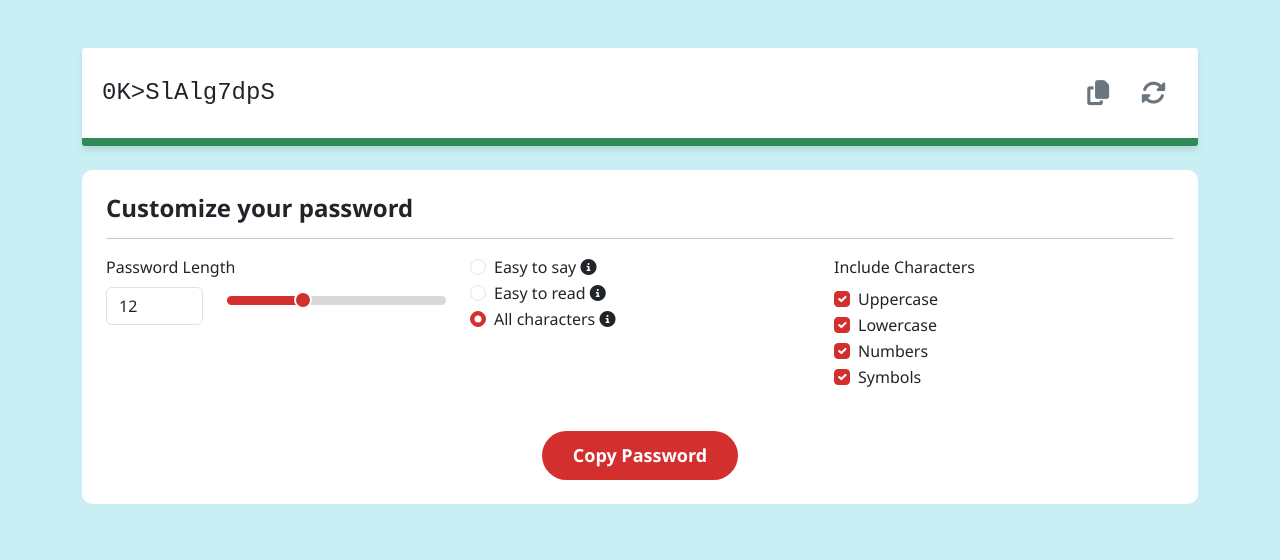
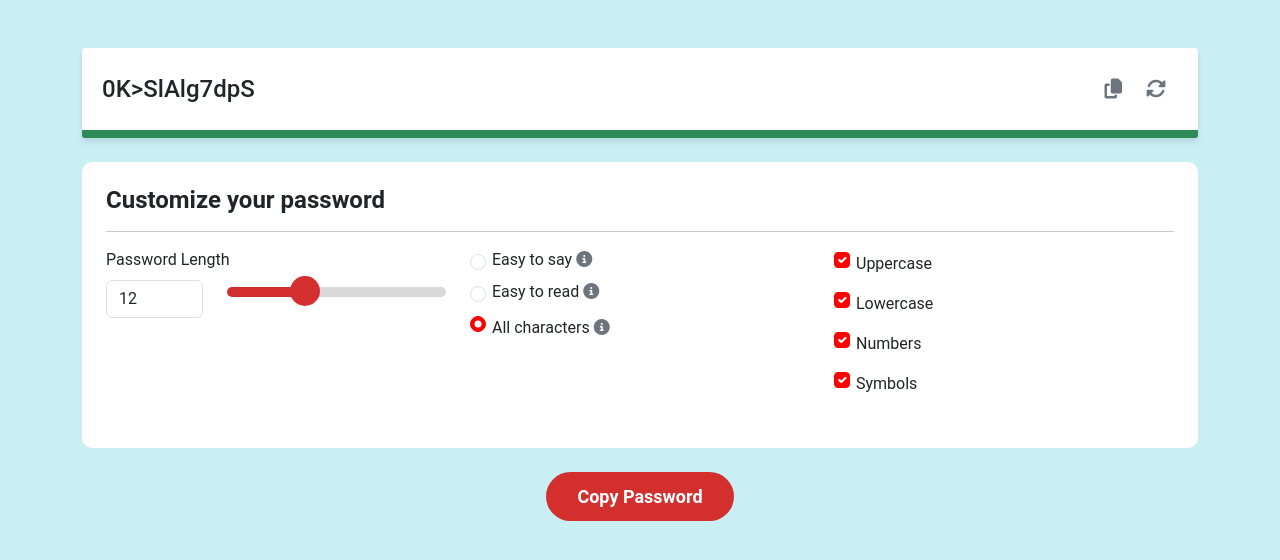
Before and after one commit to pranto113015/password-generator-tool, a plain HTML site: page index.html in a window 1280 px wide. Drawn offline with nearby package versions, Linux system fonts and the light colour scheme.

Commit message:
Enhance password generator UI and functionality
- Added sections for password display and customization in index.html
- Improved password generation logic in main.js to support dynamic character options
- Updated styles in style.css for better layout and user experience

```diff
--- a/index.html
+++ b/index.html
@@ -20,15 +20,17 @@
   </head>
   <body>
     <div class="container my-5">
-
+      <!-- Password Display Section -->
       <div class="password-display mb-4">
         <div id="password" class="password-box">f4K1n$1&H!QZ</div>
+
           <button
-          class="btn btn-outline-secondary me-2"
+            class="btn btn-outline-secondary "
             onclick="copyPassword()"
             title="Copy"
             style="border: none"
           >
+
             <i class="fas fa-copy"></i>
           </button>
           <button
@@ -39,14 +41,15 @@
           >
             <i class="fas fa-sync-alt"></i>
           </button>
+
       </div>
 
+      <!-- Password Customization Section -->
       <div class="card p-4">
         <h4 class="fw-bold mb-0">Customize your password</h4>
         <hr />
 
         <div class="row">
-
           <div class="col-md-4 mb-3">
             <label class="form-label">Password Length</label>
             <div class="row">
@@ -75,10 +78,8 @@
             </div>
           </div>
 
-
-
-          <div class="col-md-4 mb-3">
-            <div class="form-check">
+          <div class="col-md-4 mb-3 ">
+            <div class="form-check mb-2">
               <input
                 class="form-check-input"
                 type="radio"
@@ -86,9 +87,11 @@
                 id="say"
                 onclick="handleModeChange()"
               />
-              <label class="form-check-label" for="say">Easy to say  <i class="fas fa-info-circle" title="Disabled"></i></label>
+              <label class="form-check-label" for="say"
+                >Easy to say <i class="fas fa-info-circle" title="Disabled"></i
+              ></label>
             </div>
-            <div class="form-check">
+            <div class="form-check mb-2">
               <input
                 class="form-check-input"
                 type="radio"
@@ -96,9 +99,11 @@
                 id="read"
                 onclick="handleModeChange()"
               />
-              <label class="form-check-label" for="read">Easy to read <i class="fas fa-info-circle" title="Disabled"></i></label>
+              <label class="form-check-label" for="read"
+                >Easy to read <i class="fas fa-info-circle" title="Disabled"></i
+              ></label>
             </div>
-            <div class="form-check">
+            <div class="form-check mb-2">
               <input
                 class="form-check-input"
                 type="radio"
@@ -107,57 +112,24 @@
                 onclick="handleModeChange()"
                 checked
               />
-              <label class="form-check-label" for="all">All characters <i class="fas fa-info-circle" title="Disabled"></i></label>
+              <label class="form-check-label" for="all"
+                >All characters
+                <i class="fas fa-info-circle" title="Disabled"></i
+              ></label>
             </div>
           </div>
 
-
-          <div class="col-md-4 mb-3">
-            <label class="form-label d-block">Include Characters</label>
-            <div class="form-check">
-              <input
-                class="form-check-input"
-                type="checkbox"
-                id="uppercase"
-                checked
-              />
-              <label class="form-check-label" for="uppercase">Uppercase</label>
-            </div>
-            <div class="form-check">
-              <input
-                class="form-check-input"
-                type="checkbox"
-                id="lowercase"
-                checked
-              />
-              <label class="form-check-label" for="lowercase">Lowercase</label>
-            </div>
-            <div class="form-check">
-              <input
-                class="form-check-input"
-                type="checkbox"
-                id="numbers"
-                checked
-              />
-              <label class="form-check-label" for="numbers">Numbers</label>
-            </div>
-            <div class="form-check">
-              <input
-                class="form-check-input"
-                type="checkbox"
-                id="symbols"
-                checked
-              />
-              <label class="form-check-label" for="symbols">Symbols</label>
+          <div class="col-md-4 mb-3 ">
+            <div id="includeCharsContainer"></div>
           </div>
         </div>
       </div>
 
+      <!-- Copy Password Button Section -->
       <div class="text-center mt-4">
-          <button class="btn copy-btn" onclick="copyPassword()">
+        <button class="btn copy-btn fw-bold" onclick="copyPassword()">
           Copy Password
         </button>
-        </div>
       </div>
     </div>
 
--- a/main.js
+++ b/main.js
@@ -1,52 +1,115 @@
 function generatePassword() {
-  const length = parseInt(document.getElementById("lengthRange").value);
+  const length = parseInt(document.getElementById("lengthRange").value, 10) || 12;
   const mode = document.querySelector('input[name="readability"]:checked').id;
 
-  let upper = "ABCDEFGHIJKLMNOPQRSTUVWXYZ";
-  let lower = "abcdefghijklmnopqrstuvwxyz";
-  let numbers = "0123456789";
-  let symbols = "!@#$%^&*()_+[]{}<>?/|";
+  const upper = "ABCDEFGHIJKLMNOPQRSTUVWXYZ";
+  const lower = "abcdefghijklmnopqrstuvwxyz";
+  const numbers = "0123456789";
+  const symbols = "!@#$%^&*()_+[]{}<>?/|";
 
-  let allChars = "";
+  // Easy-to-say and easy-to-read pools
+  const saySet = upper + lower;
+  const readSet = "ABCDEFGHJKLMNPQRSTUVWXYZ" + "abcdefghijkmnopqrstuvwxyz" + "2346789";
 
-  if (mode === "say") {
-    allChars = upper + lower;
-  } else if (mode === "read") {
-    const safeUpper = "ABCDEFGHJKLMNPQRSTUVWXYZ";
-    const safeLower = "abcdefghijkmnopqrstuvwxyz";
-    const safeNumbers = "2346789";
-    allChars = safeUpper + safeLower + safeNumbers;
-  } else {
-    const useUpper = document.getElementById("uppercase").checked;
-    const useLower = document.getElementById("lowercase").checked;
-    const useNumbers = document.getElementById("numbers").checked;
-    const useSymbols = document.getElementById("symbols").checked;
+  // If 'all' mode: use user-selected checkboxes
+  if (mode === "all") {
+    let pool = "";
+    charOptions.forEach((opt) => {
+      const el = document.getElementById(opt.id);
+      if (el && el.checked) {
+        // map known ids to defined character strings; fallback to opt.chars
+        if (opt.id === "uppercase") pool += upper;
+        else if (opt.id === "lowercase") pool += lower;
+        else if (opt.id === "numbers") pool += numbers;
+        else if (opt.id === "symbols") pool += symbols;
+        else pool += opt.chars || "";
+      }
+    });
 
-    if (useUpper) allChars += upper;
-    if (useLower) allChars += lower;
-    if (useNumbers) allChars += numbers;
-    if (useSymbols) allChars += symbols;
-  }
+    if (!pool) {
+      document.getElementById("password").textContent = "Please select at least one option!";
+      return;
+    }
 
-  if (allChars === "") {
-    document.getElementById("password").textContent =
-      "Please select at least one option!";
+    let password = "";
+    for (let i = 0; i < length; i++) {
+      const idx = Math.floor(Math.random() * pool.length);
+      password += pool[idx];
+    }
+
+    document.getElementById("password").textContent = password;
     return;
   }
 
+
+  const pool = mode === "read" ? readSet : saySet;
   let password = "";
   for (let i = 0; i < length; i++) {
-    const randIndex = Math.floor(Math.random() * allChars.length);
-    password += allChars[randIndex];
+    const idx = Math.floor(Math.random() * pool.length);
+    password += pool[idx];
   }
-
   document.getElementById("password").textContent = password;
 }
+
+
+
 
 function copyPassword() {
   const password = document.getElementById("password").textContent;
   navigator.clipboard.writeText(password).then(() => {
     alert("Password copied to clipboard!");
+  });
+}
+
+// Configuration for include-character options
+const charOptions = [
+  { id: "uppercase", label: "Uppercase", chars: "ABCDEFGHIJKLMNOPQRSTUVWXYZ", checked: true },
+  { id: "lowercase", label: "Lowercase", chars: "abcdefghijklmnopqrstuvwxyz", checked: true },
+  { id: "numbers", label: "Numbers", chars: "0123456789", checked: true },
+  { id: "symbols", label: "Symbols", chars: "!@#$%^&*()_+[]{}<>?/|", checked: true },
+];
+
+// Presets for modes: which options are visible and whether they are editable
+const modePresets = {
+  all: { visible: ["uppercase", "lowercase", "numbers", "symbols"], editable: true },
+  say: { visible: ["uppercase", "lowercase"], editable: false },
+  read: { visible: ["uppercase", "lowercase", "numbers"], editable: false },
+};
+
+function renderIncludeCharacters(mode = "all") {
+  const container = document.getElementById("includeCharsContainer");
+  if (!container) return;
+  container.innerHTML = "";
+
+  const preset = modePresets[mode] || modePresets.all;
+
+  charOptions.forEach((opt) => {
+    if (!preset.visible.includes(opt.id)) return; // skip options not visible for this mode
+
+    const wrapper = document.createElement("div");
+    wrapper.className = "form-check";
+
+    const input = document.createElement("input");
+    input.className = "form-check-input";
+    input.type = "checkbox";
+    input.id = opt.id;
+    // If preset is editable (mode=all), keep saved checked state; otherwise default checked
+    input.checked = opt.checked;
+    input.disabled = !preset.editable;
+    input.addEventListener("change", () => {
+      // Keep the option's checked state in the config for next render
+      opt.checked = input.checked;
+      generatePassword();
+    });
+
+    const label = document.createElement("label");
+    label.className = "form-check-label";
+    label.htmlFor = opt.id;
+    label.textContent = opt.label;
+
+    wrapper.appendChild(input);
+    wrapper.appendChild(label);
+    container.appendChild(wrapper);
   });
 }
 
@@ -78,16 +141,15 @@ function updateSliderFill(slider) {
 
 function handleModeChange() {
   const mode = document.querySelector('input[name="readability"]:checked').id;
-  const checkboxes = ["uppercase", "lowercase", "numbers", "symbols"];
-
-  checkboxes.forEach((id) => {
-    document.getElementById(id).disabled = mode !== "all";
-  });
-
+  // Re-render the include-characters area to reflect the selected mode
+  renderIncludeCharacters(mode);
   generatePassword();
 }
 
 window.onload = () => {
+  // Initially render include characters for the default mode
+  const initialMode = document.querySelector('input[name="readability"]:checked')?.id || "all";
+  renderIncludeCharacters(initialMode);
   handleModeChange();
   updateSliderFill(document.getElementById("lengthRange"));
 };
--- a/style.css
+++ b/style.css
@@ -1,6 +1,6 @@
 body {
   background-color: #c9eff5;
-  font-family: "Segoe UI", sans-serif;
+  font-family: "Roboto", sans-serif;
 }
 
 .password-display {
@@ -18,10 +18,10 @@ body {
 
 /* custom button styles */
 .btn.btn-outline-secondary {
-   font-size: 25px;
+  font-size: 20px;
 }
 .password-box {
-  font-family: monospace;
+  font-family: "Roboto", Courier, monospace;
   word-break: break-all;
   flex-grow: 1;
   margin-right: 10px;
@@ -32,13 +32,26 @@ body {
   border-radius: 10px;
 }
 
+.form-check {
+  display: flex;
+  align-items: center;
+  gap: 6px;
+  margin-bottom: 0.5rem;
+}
+.form-check i {
+  color: #6c757d;
+  cursor: pointer;
+}
 .form-check-input:checked {
-  background-color: #d32f2f;
-  border-color: #d32f2f;
+  background-color: red;
+  border-color: red;
+  margin-bottom: 12px;
+  accent-color: red;
 }
 
 .form-check-input[type="radio"]:checked {
-  background-color: #d32f2f;
+  background-color: red;
+  border-color: red;
 }
 
 .copy-btn {
@@ -68,18 +81,17 @@ body {
   appearance: none;
 }
 
-
-
 #lengthRange.custom-red-range::-webkit-slider-thumb {
   appearance: none;
-  width: 18px;
-  height: 18px;
+  width: 30px;
+  height: 30px;
   background-color: #d32f2f;
   border-radius: 50%;
   cursor: pointer;
-  border: 2px solid white;
-  margin-top: -6px;
+  /* border: 2px solid white; */
+  margin-top: -12px;
 }
+
 
 #lengthRange.custom-red-range::-moz-range-thumb {
   width: 18px;
```
Lines whose indentation alone changed are shown as unchanged.
